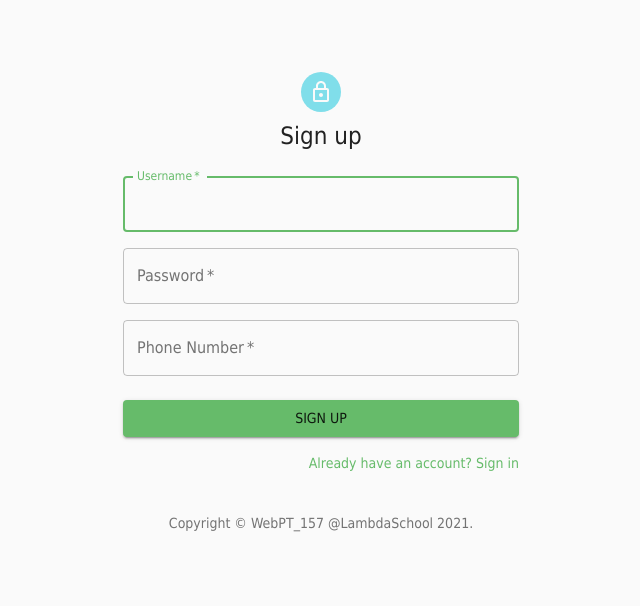
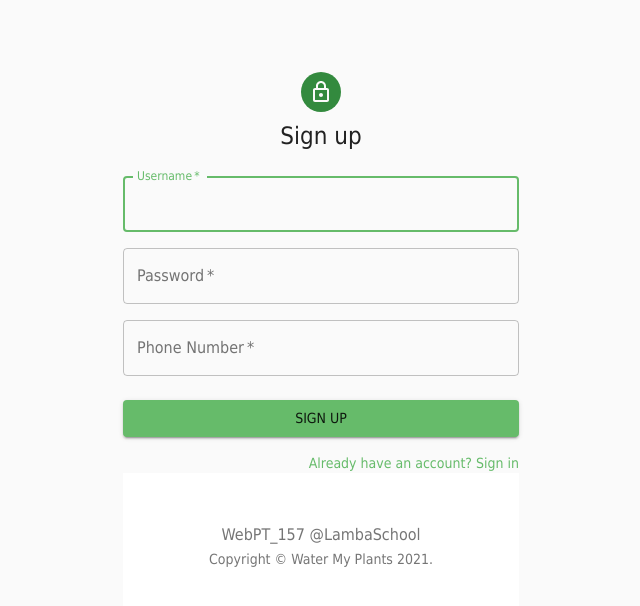
Before and after one commit to Build-Week-Water-My-Plants-157/front-end, a React (Create React App) app in the folder app/: page /signup in a window 1280 px wide. Shown: the top 606 px of the page, without its empty margins (319-959 px from the left). Built offline with nearby package versions, Linux system fonts and the light colour scheme.

Commit message:
updated Footer on signup with the external component

```diff
--- a/app/src/components/Footer/Footer.js
+++ b/app/src/components/Footer/Footer.js
@@ -28,9 +28,6 @@ const Footer = () => {
 	const classes = useStyles();
 	return (
 		<footer className={classes.footer}>
-			<Typography variant="h6" align="center" gutterBottom>
-				Water My Plants
-			</Typography>
 			<Typography
 				variant="subtitle1"
 				align="center"
--- a/app/src/components/Signup/Signup.js
+++ b/app/src/components/Signup/Signup.js
@@ -9,11 +9,11 @@ import CssBaseline from "@material-ui/core/CssBaseline";
 import TextField from "@material-ui/core/TextField";
 import Link from "@material-ui/core/Link";
 import Grid from "@material-ui/core/Grid";
-import Box from "@material-ui/core/Box";
 import LockOutlinedIcon from "@material-ui/icons/LockOutlined";
 import Typography from "@material-ui/core/Typography";
 import { makeStyles } from "@material-ui/core/styles";
 import Container from "@material-ui/core/Container";
+import Footer from "../Footer/Footer";
 
 const initialSignupCredentials = {
 	username: "",
@@ -53,19 +53,6 @@ const Signup = () => {
 			});
 	};
 
-	function Copyright() {
-		return (
-			<Typography variant="body2" color="textSecondary" align="center">
-				{"Copyright © "}
-				<Link color="inherit" href="https://material-ui.com/">
-					WebPT_157 @LambdaSchool
-				</Link>{" "}
-				{new Date().getFullYear()}
-				{"."}
-			</Typography>
-		);
-	}
-
 	const useStyles = makeStyles((theme) => ({
 		paper: {
 			marginTop: theme.spacing(8),
@@ -75,7 +62,7 @@ const Signup = () => {
 		},
 		avatar: {
 			margin: theme.spacing(1),
-			backgroundColor: theme.palette.secondary.main,
+			backgroundColor: theme.palette.primary.dark,
 		},
 		form: {
 			width: "100%", // Fix IE 11 issue.
@@ -163,9 +150,7 @@ const Signup = () => {
 					</Grid>
 				</form>
 			</div>
-			<Box mt={5}>
-				<Copyright />
-			</Box>
+			<Footer />
 		</Container>
 	);
 };
```
